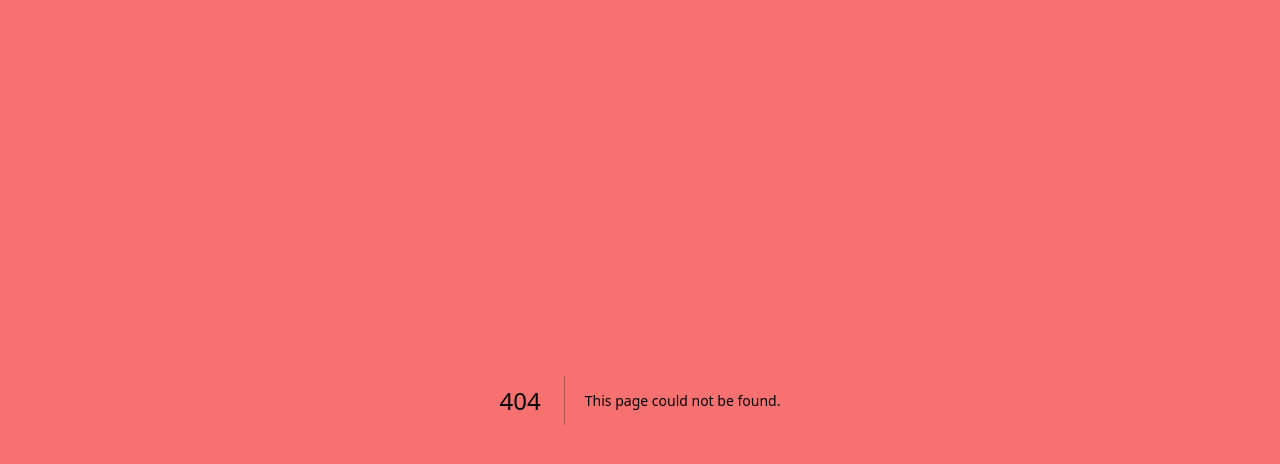
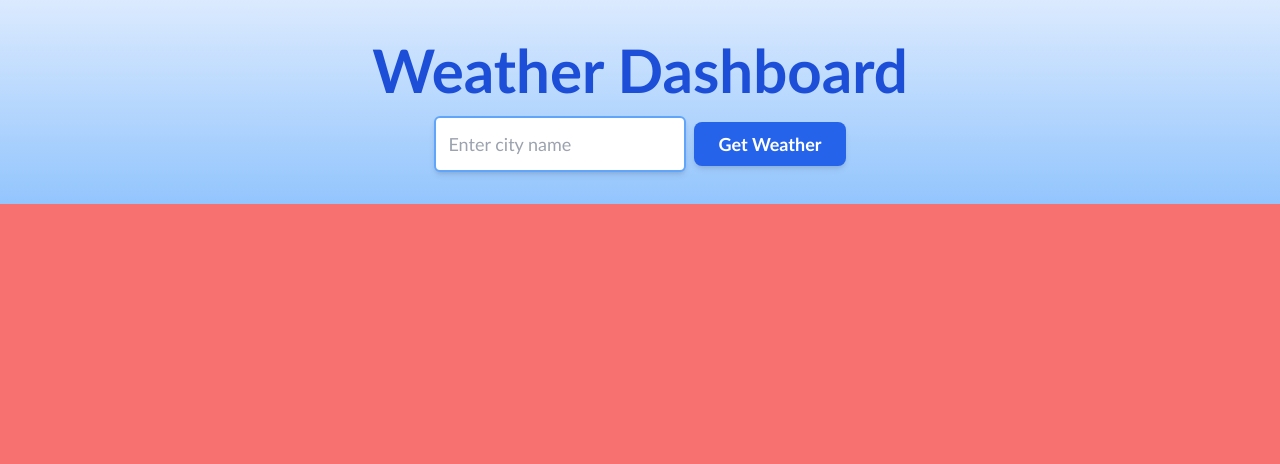
Before and after one commit to CSCE331-Fall2024/project-3-team-9b, a Next.js app: page /weather in a window 1280 px wide. Before the commit this address had no page. Shown: the top 464 px of the page. Built offline with nearby package versions, Linux system fonts and the light colour scheme.

Commit message:
weather page

```diff
--- a/package.json
+++ b/package.json
@@ -12,6 +12,7 @@
     "dotenv": "^16.4.5",
     "express": "^4.21.1",
     "next": "^15.0.1",
+    "node-fetch": "^3.3.2",
     "pg": "^8.13.1",
     "react": "^18.3.1",
     "react-dom": "^18.3.1"
--- /dev/null
+++ b/src/app/api/fetchWeather/route.ts
@@ -0,0 +1,70 @@
+import { NextResponse } from 'next/server';
+
+type WeatherData = {
+    city: string;
+    temperature: number; // Fahrenheit
+    windspeed: number; // mph
+    condition: string;
+    icon: string; // Placeholder or dynamic URL
+};
+
+// Map weather conditions to icons
+const conditionToIcon: Record<string, string> = {
+    Sunny: '/sunny.png',
+    Cloudy: '/cloudy.png',
+    Rainy: '/rainy.png',
+    Default: '/default-weather.png',
+};
+
+// Fetch latitude and longitude for a given city using Open-Meteo Geocoding API
+async function fetchCoordinates(city: string) {
+    const geoUrl = `https://geocoding-api.open-meteo.com/v1/search?name=${encodeURIComponent(city)}`;
+    const response = await fetch(geoUrl);
+    const data = await response.json();
+
+    if (response.ok && data.results && data.results.length > 0) {
+        const { latitude, longitude, name } = data.results[0];
+        return { latitude, longitude, name };
+    }
+    throw new Error('City not found');
+}
+
+export async function GET(request: Request) {
+    const { searchParams } = new URL(request.url);
+    const city = searchParams.get('city');
+
+    if (!city) {
+        return NextResponse.json({ error: 'City is required' }, { status: 400 });
+    }
+
+    try {
+        // Get latitude and longitude dynamically
+        const { latitude, longitude, name } = await fetchCoordinates(city);
+
+        // Fetch weather data using latitude and longitude
+        const weatherUrl = `https://api.open-meteo.com/v1/forecast?latitude=${latitude}&longitude=${longitude}&current_weather=true&temperature_unit=fahrenheit&windspeed_unit=mph`;
+        const response = await fetch(weatherUrl);
+        const data = await response.json();
+
+        if (!response.ok || !data.current_weather) {
+            throw new Error('Error fetching weather data');
+        }
+
+        const condition = 'Sunny'; // Replace with dynamic condition mapping if available
+        const weatherInfo: WeatherData = {
+            city: name,
+            temperature: data.current_weather.temperature,
+            windspeed: data.current_weather.windspeed,
+            condition: condition,
+            icon: conditionToIcon[condition] || conditionToIcon.Default,
+        };
+
+        return NextResponse.json(weatherInfo);
+    } catch (error) {
+        if (error instanceof Error) {
+            console.error('Error:', error.message);
+            return NextResponse.json({ error: error.message }, { status: 500 });
+        }
+        return NextResponse.json({ error: 'An unknown error occurred' }, { status: 500 });
+    }
+}
--- /dev/null
+++ b/src/app/weather/page.tsx
@@ -0,0 +1,100 @@
+'use client';
+
+import Image from 'next/image';
+import { useState } from 'react';
+
+function weatherDisplaySquare(icon: string, label: string, value: string | number) {
+    return (
+        <div className="flex flex-col items-center justify-center bg-white rounded-xl p-4 shadow-md w-64">
+            <Image
+                src={icon}
+                alt="weather icon"
+                width={100}
+                height={100}
+                className="mb-4"
+            />
+            <div className="bg-gray-200 w-full text-center rounded-lg text-lg font-bold p-2 text-gray-800">{label}</div>
+            <div className="bg-gray-100 w-full text-center rounded-lg text-md p-1 text-gray-700">{value}</div>
+        </div>
+    );
+}
+
+export default function WeatherBoardView() {
+    const [city, setCity] = useState<string>(''); // Empty input initially
+    const [weather, setWeather] = useState<{
+        city: string;
+        temperature: number; // Fahrenheit
+        windspeed: number; // mph
+        condition: string;
+        icon: string; // Placeholder or dynamic URL
+    } | null>(null);
+    const [error, setError] = useState<string | null>(null);
+
+    const fetchWeather = async () => {
+        if (!city) {
+            setError('Please enter a city name.');
+            return;
+        }
+
+        try {
+            const response = await fetch(`/api/fetchWeather?city=${city}`);
+            const data = await response.json();
+
+            if (response.ok) {
+                setWeather({
+                    city: data.city,
+                    temperature: data.temperature,
+                    windspeed: data.windspeed,
+                    condition: data.condition,
+                    icon: data.icon, // Dynamic icon URL
+                });
+                setError(null);
+            } else {
+                setError(data.error);
+                setWeather(null);
+            }
+        } catch (error) {
+            if (error instanceof Error) {
+                setError(`Failed to fetch weather data: ${error.message}`);
+            } else {
+                setError('An unknown error occurred while fetching weather data.');
+            }
+            setWeather(null);
+        }
+    };
+
+    return (
+        <div className="flex flex-col items-center h-full bg-gradient-to-b from-blue-100 to-blue-300">
+            <div className="text-6xl mt-10 mb-4 text-blue-700 font-bold">Weather Dashboard</div>
+
+            <div className="flex items-center gap-2 mb-8">
+                <input
+                    type="text"
+                    value={city}
+                    onChange={(e) => setCity(e.target.value)}
+                    placeholder="Enter city name"
+                    className="p-3 text-lg rounded-md shadow-md border-2 border-blue-400 focus:outline-none text-gray-800 bg-white"
+                />
+                <button
+                    onClick={fetchWeather}
+                    className="bg-blue-600 text-white text-lg font-semibold py-2 px-6 rounded-lg shadow-md hover:bg-blue-700"
+                >
+                    Get Weather
+                </button>
+            </div>
+
+            {error && <p className="text-red-600 text-lg">{error}</p>}
+
+            {weather && (
+                <div className="flex flex-col items-center w-full">
+                    <div className="text-4xl text-blue-600 font-semibold mb-6">{weather.city}</div>
+                    <div className="flex flex-wrap justify-center gap-6">
+                        {weatherDisplaySquare(weather.icon, 'Temperature', `${weather.temperature.toFixed(1)} °F`)}
+                        {weatherDisplaySquare(weather.icon, 'Condition', weather.condition)}
+                        {weatherDisplaySquare(weather.icon, 'Windspeed', `${weather.windspeed.toFixed(1)} mph`)}
+                    </div>
+                </div>
+            )}
+        </div>
+    );
+}
```
Also changed, not shown: 1 other file (tests, documents, lock files or other folders).
